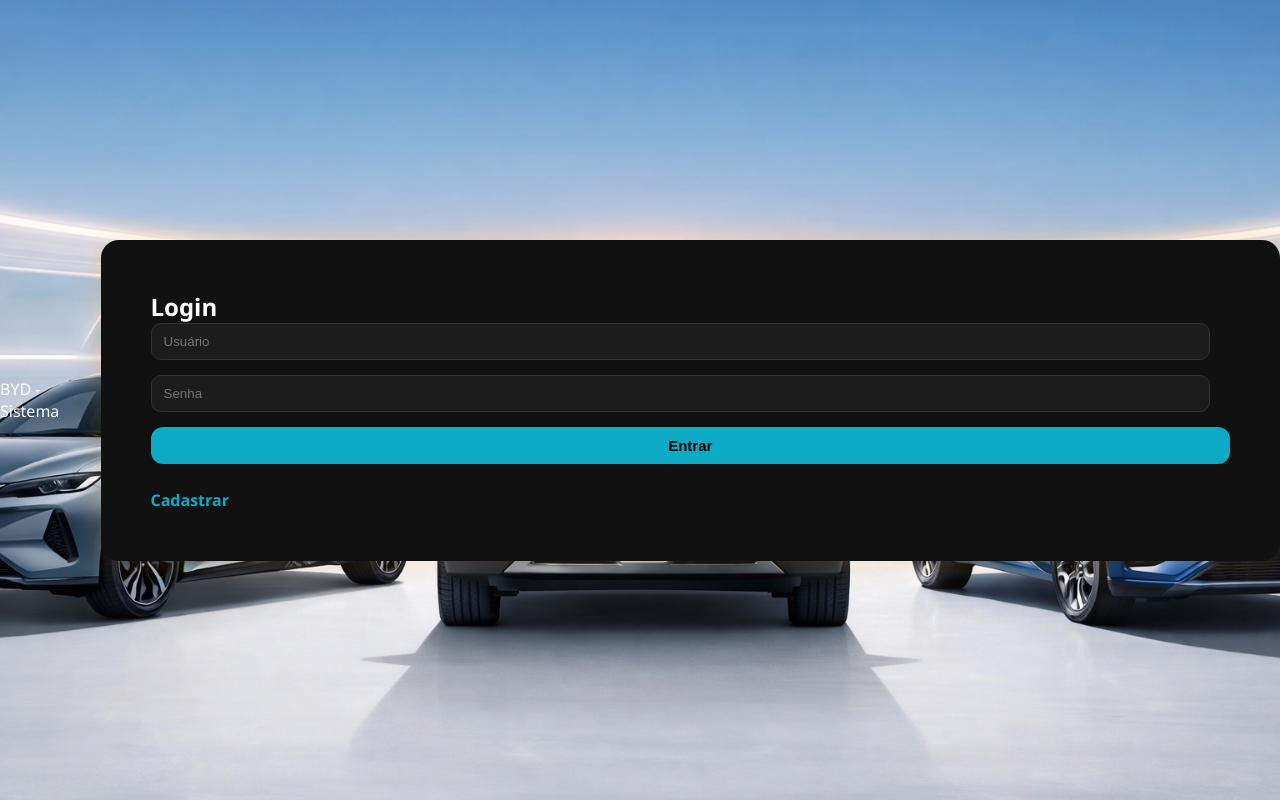
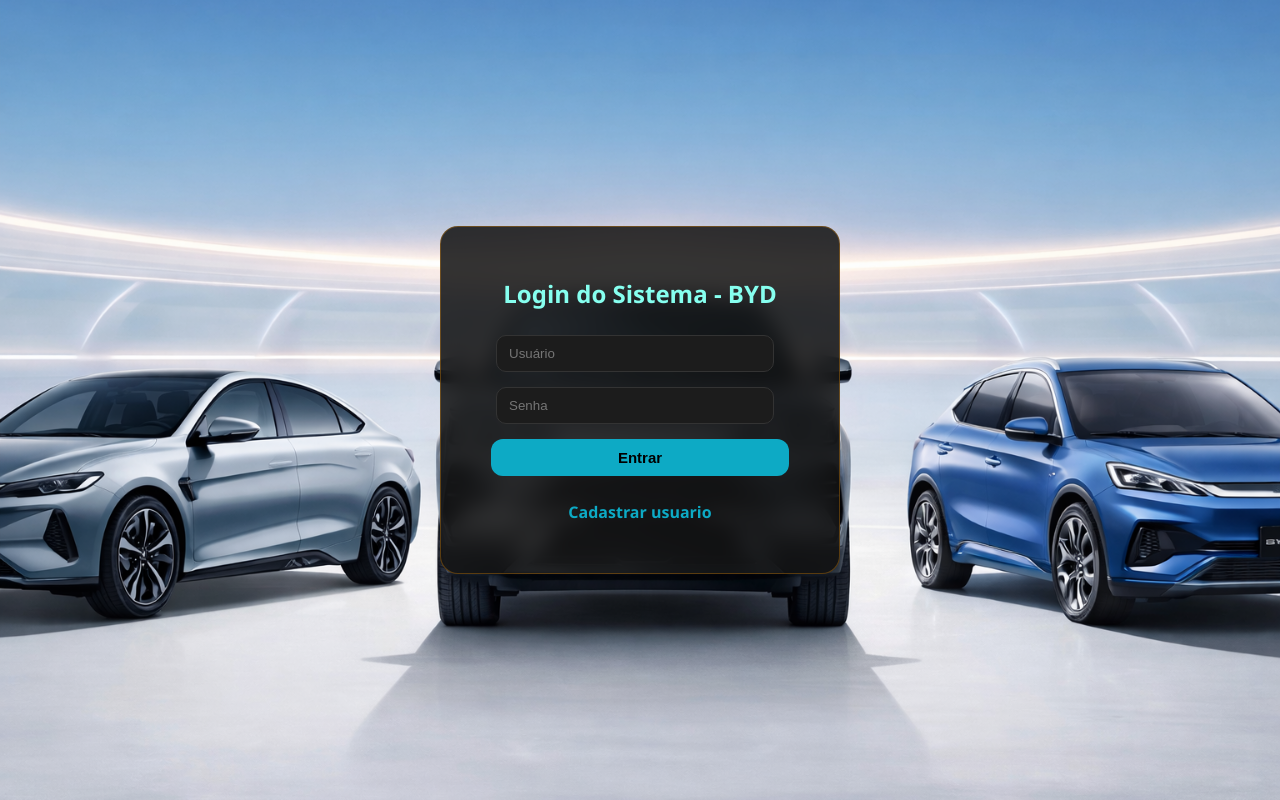
Before and after one commit to vinihr88/montadora4.1, a PHP site: page / in a window 1280 px wide. Run offline with PHP 8.4, Linux system fonts and the light colour scheme.

Commit message:
Update login page header and link text

```diff
--- a/index.php
+++ b/index.php
@@ -4,17 +4,16 @@
     <title>Login - BYD</title>
     <link rel="stylesheet" href="style.css">
 </head>
-<body class="login-page"> <header>BYD - Sistema</header>
+<body class="login-page">
 
-<div class="container login-container"> <h2>Login</h2>
-
+<div class="login-panel">
+    <h2>Login do Sistema - BYD</h2>
     <form action="login.php" method="POST">
         <input type="text" name="usuario" placeholder="Usuário" required>
         <input type="password" name="senha" placeholder="Senha" required>
         <button type="submit">Entrar</button>
     </form>
-
-    <p><a href="cadastro.php">Cadastrar</a></p>
+    <p><a href="cadastro.php">Cadastrar usuario</a></p>
 </div>
 
 </body>
```
